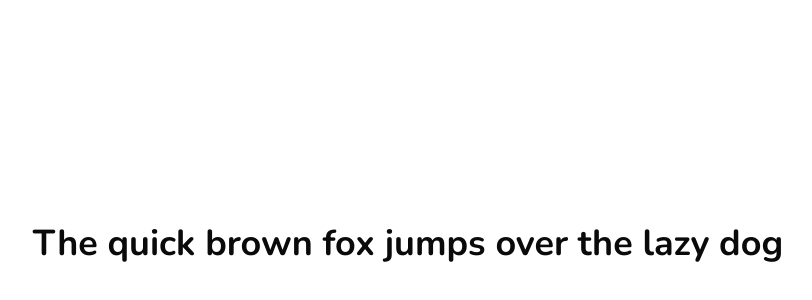
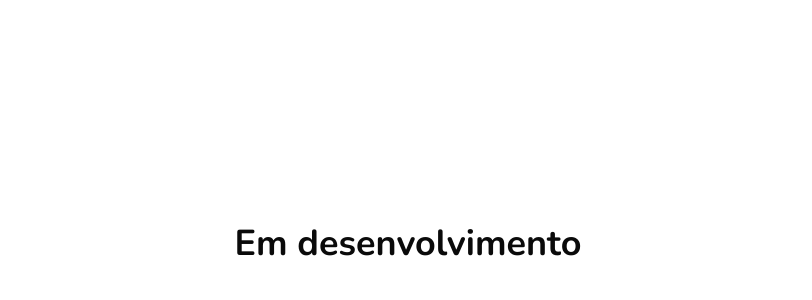
Before and after one commit to ryansldev/fila-saude, a Next.js app in the folder apps/web/: page / in a window 1280 px wide. Shown: the part 156-456 px from the top of the page, without its empty margins (232-1044 px from the left). Built offline with nearby package versions, Linux system fonts and the light colour scheme.

Commit message:
refactor: add `coderabbit` suggested adjustments

```diff
--- a/apps/web/app/page.tsx
+++ b/apps/web/app/page.tsx
@@ -1,7 +1,7 @@
 export default function Home() {
   return (
     <div className="flex flex-col items-center justify-center h-screen">
-      <h1 className="text-4xl font-bold">The quick brown fox jumps over the lazy dog</h1>
+      <h1 className="text-4xl font-bold">Em desenvolvimento</h1>
     </div>
   );
 }
```
Also changed, not shown: 1 other file (tests, documents, lock files or other folders).
